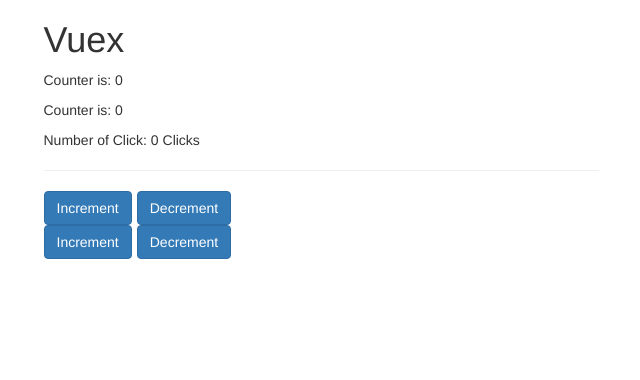
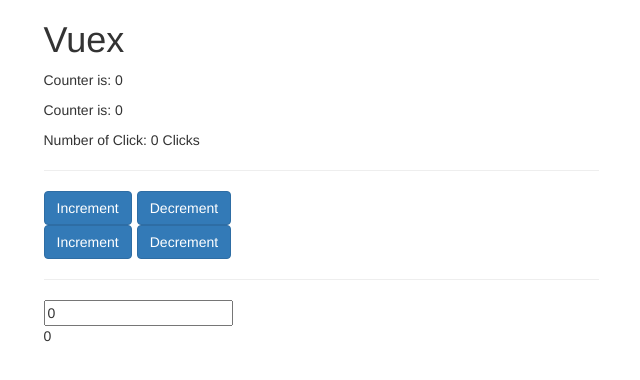
Before and after one commit to seinelet/udemy-vue-comp-1, a Vue app: page / in a window 1280 px wide. Shown: the top 380 px of the page, without its empty margins (319-959 px from the left). Built offline with nearby package versions, Linux system fonts and the light colour scheme.

Commit message:
module分割、機能分割 Finish

```diff
--- a/src/App.vue
+++ b/src/App.vue
@@ -8,6 +8,9 @@
         <hr />
         <app-counter></app-counter>
         <app-another-counter></app-another-counter>
+        <hr />
+        <input type="text" :value="value" @input="updateValue" />
+        <p>{{ value }}</p>
       </div>
     </div>
   </div>
@@ -20,6 +23,16 @@
 import AnotherResult from "./components/AnotherResult.vue";
 
 export default {
+  computed: {
+    value() {
+      return this.$store.getters.value;
+    }
+  },
+  methods: {
+    updateValue(event) {
+      this.$store.dispatch("updateValue", event.target.value);
+    }
+  },
   components: {
     appCounter: Counter,
     appAnotherCounter: AnotherCounter,
--- a/src/main.js
+++ b/src/main.js
@@ -1,7 +1,7 @@
 import Vue from "vue";
 import App from "./App.vue";
 
-import { store } from "./store/store";
+import store from "./store";
 
 new Vue({
   el: "#app",
--- /dev/null
+++ b/src/store/actions.js
@@ -0,0 +1,5 @@
+export default {
+  updateValue({ commit }, payload) {
+    commit("updateValue", payload);
+  }
+};
--- /dev/null
+++ b/src/store/getters.js
@@ -0,0 +1,5 @@
+export default {
+  value: state => {
+    return state.value;
+  }
+};
--- /dev/null
+++ b/src/store/index.js
@@ -0,0 +1,20 @@
+import Vue from "vue";
+import Vuex from "vuex";
+import counter from "./modules/counter";
+import getters from "./getters";
+import mutations from "./mutations";
+import actions from "./actions";
+
+Vue.use(Vuex);
+
+export default new Vuex.Store({
+  state: {
+    value: 0
+  },
+  getters,
+  mutations,
+  actions,
+  modules: {
+    counter
+  }
+});
--- /dev/null
+++ b/src/store/modules/counter.js
@@ -0,0 +1,43 @@
+const state = {
+  counter: 0
+};
+const getters = {
+  doubleCounter: state => {
+    return state.counter * 2;
+  },
+  stringCounter: state => {
+    return state.counter + " Clicks";
+  }
+};
+const mutations = {
+  increment: (state, payload) => {
+    state.counter += payload;
+  },
+  decrement: (state, payload) => {
+    state.counter -= payload;
+  }
+};
+const actions = {
+  increment: ({ commit }, payload) => {
+    commit("increment", payload);
+  },
+  decrement: ({ commit }, payload) => {
+    commit("decrement", payload);
+  },
+  asyncIncrement: ({ commit }, payload) => {
+    setTimeout(() => {
+      commit("increment", payload.by);
+    }, payload.duration);
+  },
+  asyncDecrement: ({ commit }, payload) => {
+    setTimeout(() => {
+      commit("decrement", payload.by);
+    }, payload.duration);
+  }
+};
+export default {
+  state,
+  getters,
+  mutations,
+  actions
+};
--- /dev/null
+++ b/src/store/mutations.js
@@ -0,0 +1,5 @@
+export default {
+  updateValue: (state, payload) => {
+    state.value = payload;
+  }
+};
--- a/src/store/store.js
+++ /dev/null
@@ -1,44 +0,0 @@
-import Vue from "vue";
-import Vuex from "vuex";
-
-Vue.use(Vuex);
-
-export const store = new Vuex.Store({
-  state: {
-    counter: 0
-  },
-  getters: {
-    doubleCounter: state => {
-      return state.counter * 2;
-    },
-    stringCounter: state => {
-      return state.counter + " Clicks";
-    }
-  },
-  mutations: {
-    increment: (state, payload) => {
-      state.counter += payload;
-    },
-    decrement: (state, payload) => {
-      state.counter -= payload;
-    }
-  },
-  actions: {
-    increment: ({ commit }, payload) => {
-      commit("increment", payload);
-    },
-    decrement: ({ commit }, payload) => {
-      commit("decrement", payload);
-    },
-    asyncIncrement: ({ commit }, payload) => {
-      setTimeout(() => {
-        commit("increment", payload.by);
-      }, payload.duration);
-    },
-    asyncDecrement: ({ commit }, payload) => {
-      setTimeout(() => {
-        commit("decrement", payload.by);
-      }, payload.duration);
-    }
-  }
-});
```
